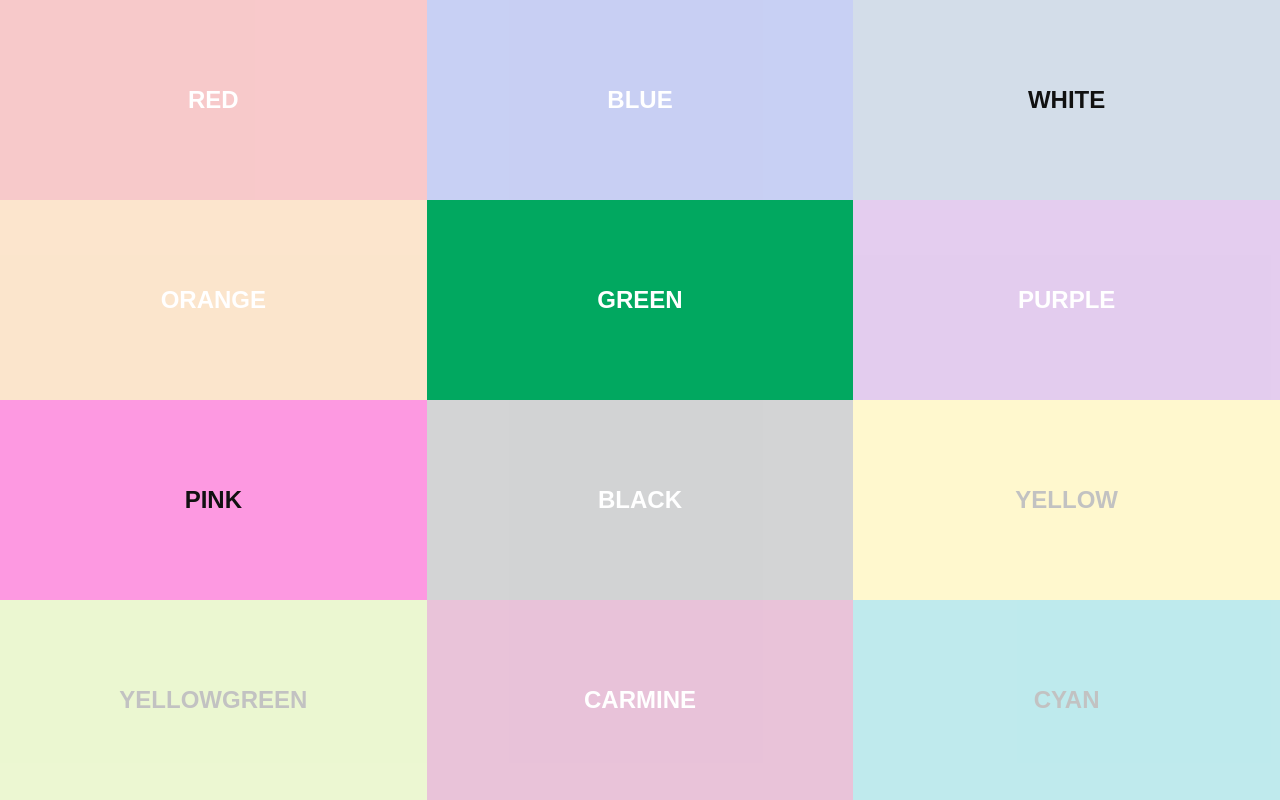
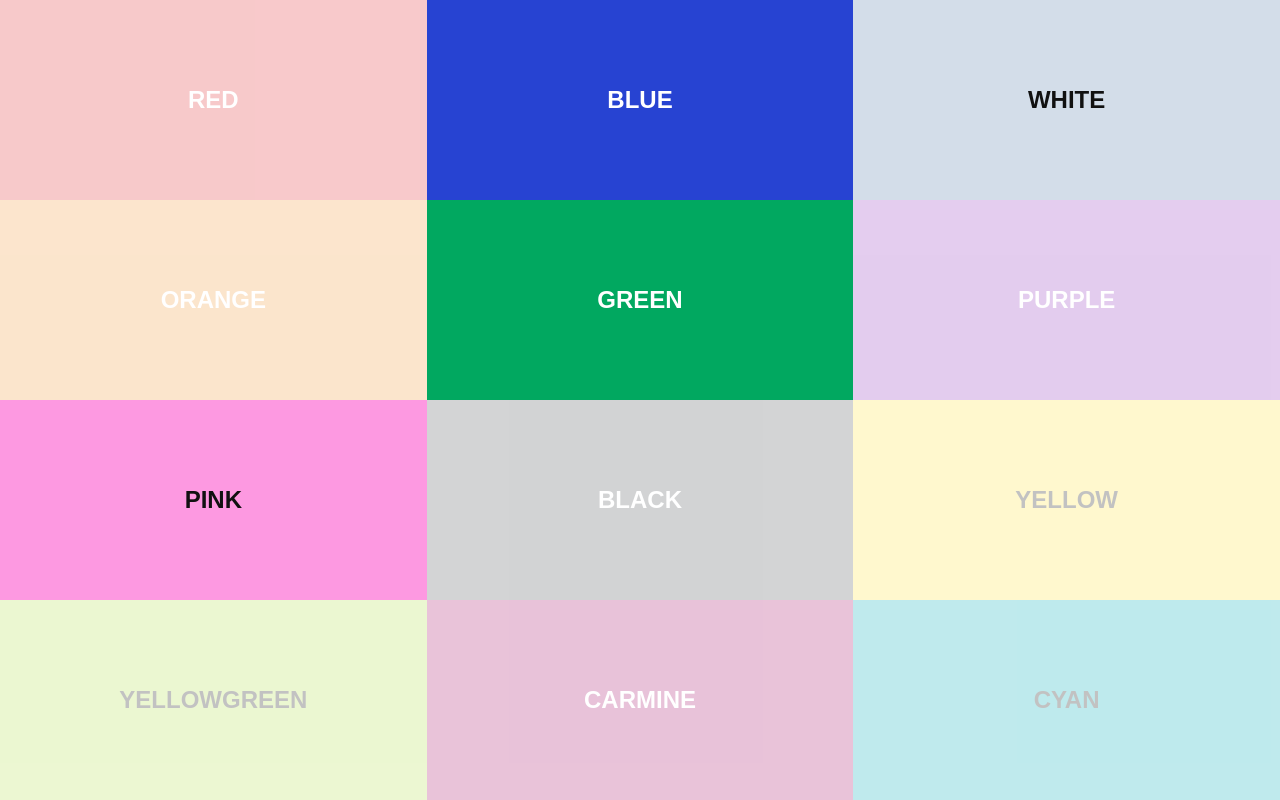
Before and after one commit to Snack-X/landing-page, a website: page index.html in a window 1280 px wide. Drawn offline with Linux system fonts and the light colour scheme.

Commit message:
Add blue

```diff
--- a/index.html
+++ b/index.html
@@ -4,7 +4,7 @@
 </head><body>
 
 <div class="server bg-imas-red disabled"><span class="text text-white">RED</span></div>
-<div class="server bg-imas-blue disabled"><span class="text text-white">BLUE</span></div>
+<div class="server bg-imas-blue"><a href="http://blue.snack.so"><span class="text text-white">BLUE</span></a></div>
 <div class="server bg-imas-white"><a href="http://white.snack.so"><span class="text text-black">WHITE</span></a></div>
 <div class="server bg-imas-orange disabled"><span class="text text-white">ORANGE</span></div>
 <div class="server bg-imas-green"><a href="http://green.snack.so"><span class="text text-white">GREEN</span></a></div>
```
